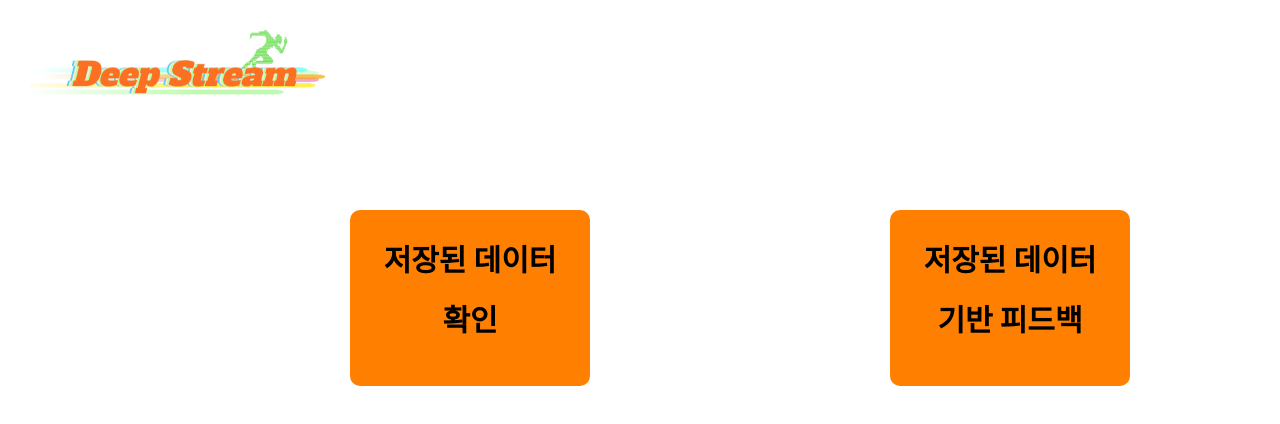
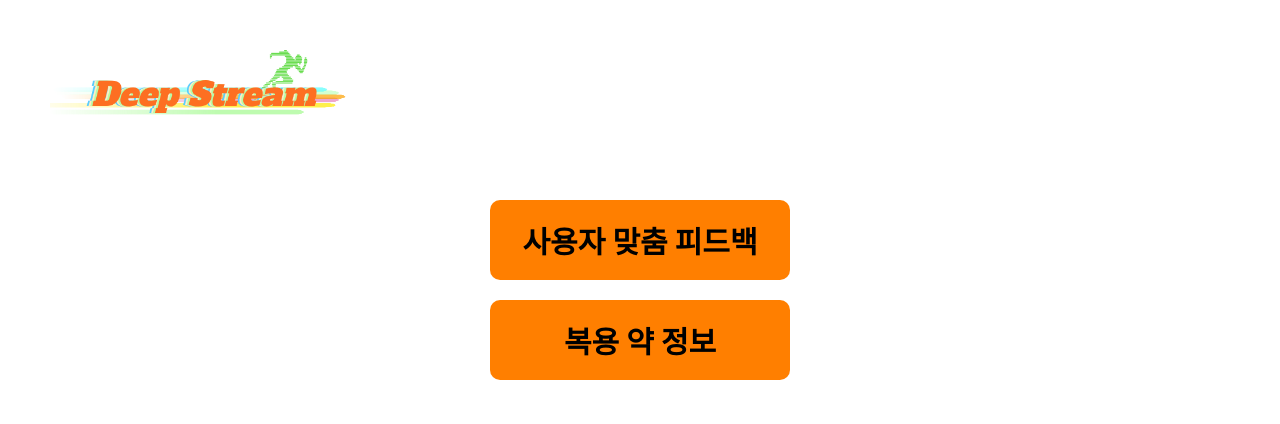
Before and after one commit to hyojeong0407/Customized_lifesytle, a React (Create React App) app in the folder customize/: page / in a window 1280 px wide. Shown: the top 424 px of the page. Built offline with nearby package versions, Linux system fonts and the light colour scheme.

Commit message:
홈 메뉴 화면 구현(소스 코드 수정)

```diff
--- a/customize/src/App.css
+++ b/customize/src/App.css
@@ -1,61 +1,55 @@
 .image {
-    padding-top: 20px;
-    padding-left: 30px;
+    position: fixed;
+    top: 20px;
+    left: 20px;
+    z-index: 1000;
 }
 
 .image .deep-stream {
     height: auto;
     width: 300px;
-    position: fixed;
     cursor: pointer;
 }
 
-.button-data {
+.button-container {
+    display: flex;
+    flex-direction: column;
+    box-sizing: border-box;
+    align-items: center;
+}
+
+.health {
     all: unset;
     align-items: center;
     background-color: #ff7f00;
     border-radius: 10px;
     box-sizing: border-box;
     cursor: pointer;
-    display: inline-flex;
+    font-size: 30px;
+    font-weight: 700;
+    display: flex;
     justify-content: center;
-    padding: 20px 20px;
+    align-items: center;
     position: relative;
-    left: 350px;
-    top: 210px;
+    top: 200px;
+    width: 300px;
+    height: 80px;
 }
 
-.button-data .text-wrapper {
-    width: 200px;
-    height: 136px;
-    font-size: 30px;
-    font-weight: 700;
-    line-height: 60px;
-    position: relative;
-    text-align: center;
-}
-
-.button-feedback {
+.medication {
     all: unset;
     align-items: center;
     background-color: #ff7f00;
     border-radius: 10px;
     box-sizing: border-box;
     cursor: pointer;
-    display: inline-flex;
-    justify-content: center;
-    padding: 20px 20px;
-    position: relative;
-    left: 650px;
-    top: 210px;
-}
-
-.button-feedback .text-wrapper {
-    width: 200px;
-    height: 136px;
     font-size: 30px;
     font-weight: 700;
-    line-height: 60px;
+    display: flex;
+    justify-content: center;
+    align-items: center;
     position: relative;
-    text-align: center;
+    top: 220px;
+    width: 300px;
+    height: 80px;
 }
--- a/customize/src/App.js
+++ b/customize/src/App.js
@@ -1,23 +1,49 @@
 import { useState } from 'react';
 import './App.css';
 import deepStreamImage from './Deep_Stream.png';
+import HealthFeedback from './components/HealthFeedback';
+import Medication from './components/Medication';
 import CheckData from './components/CheckData';
 import Checkfig from './components/Checkfig';
+import MediInfo from './components/MediInfo';
 
 function App() {
-  const [showCheckData, setShowCheckData] = useState(false);
-  const [showCheckfig, setShowCheckfig] = useState(false);
+  const [view, setView] = useState('menu');
 
-  if (showCheckData) {
-    return <CheckData onClose={() => setShowCheckData(false)} />;
+  if (view === 'healthfeedback') {
+    return (
+      <HealthFeedback
+          onClose={() => setView('menu')}
+          onOpenCheckData={() => setView('checkdata')}
+          onOpenCheckfig={() => setView('checkfig')}
+      />
+    );
   }
 
-  if (showCheckfig) {
-    return <Checkfig onClose={() => setShowCheckfig(false)} />;
+  if (view === 'checkdata') {
+    return <CheckData onClose={() => setView('healthfeedback')} />;
+  }
+
+  if (view === 'checkfig') {
+    return <Checkfig onClose={() => setView('healthfeedback')} />;
+  }
+
+  if (view === 'medication') {
+    return (
+      <Medication
+          onClose={() => setView('menu')}
+          onOpenMediInfo={() => setView('mediinfo')}
+      />
+    );
+  }
+
+  if (view === 'mediinfo') {
+    return <MediInfo onClose={() => setView('medication')} />;
   }
 
   return (
     <>
+      <div>
           <div className="image">
               <img
                 className="deep-stream"
@@ -26,21 +52,11 @@ function App() {
               />
           </div>
 
-      <button className="button-data" onClick={() => setShowCheckData(true)}>
-        <div className="text-wrapper">
-          저장된 데이터
-          <br />
-          확인
+          <div className='button-container'>
+            <button className='health' onClick={() => setView('healthfeedback')}>사용자 맞춤 피드백</button>
+            <button className='medication' onClick={() => setView('medication')}>복용 약 정보</button>
           </div>
-      </button>
-
-      <button className="button-feedback" onClick={() => setShowCheckfig(true)}>
-        <div className="text-wrapper">
-          저장된 데이터
-          <br />
-          기반 피드백
       </div>
-      </button>
     </>
   );
 }
```
Lines whose indentation alone changed are shown as unchanged.
